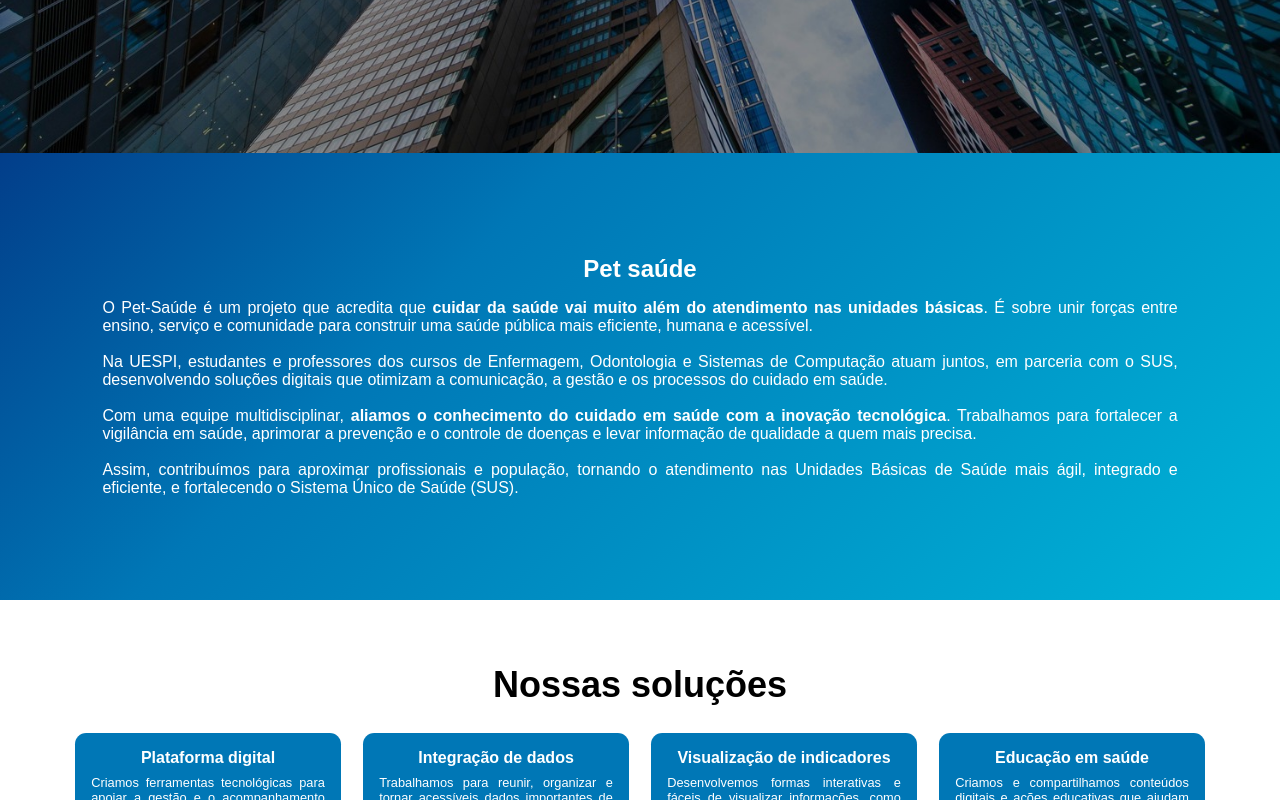
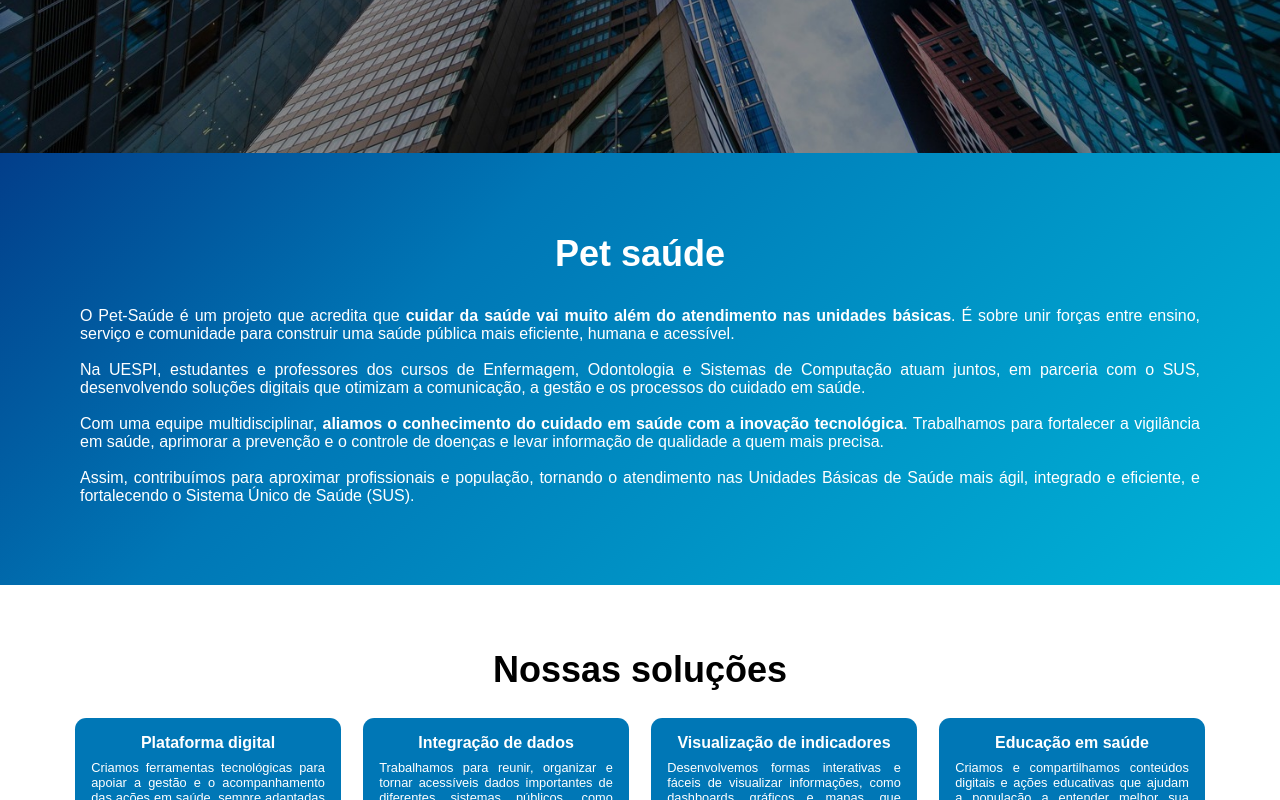
Before and after one commit to eumarianamota/pet-saude, a plain HTML site: page index.html in a window 1280 px wide. Shown: the part 647-1447 px from the top of the page. Drawn offline with Linux system fonts and the light colour scheme.

Commit message:
commiting

```diff
--- a/css/responsivity.css
+++ b/css/responsivity.css
@@ -6,6 +6,10 @@
     #home .content h1{
         width: 34rem;
         text-align: justify;
+    }
+
+    #about {
+        padding: 5rem;
     }
 
     #about h2{
--- a/css/style.css
+++ b/css/style.css
@@ -53,12 +53,17 @@
 #about {
     background: var(--gradient);
     text-align: justify;
-    padding: 8% 8%;
+    padding: 2rem;
     color: white;
+
+    display: block;
+    justify-content: center;
+    align-items: center;
 }
 
 #about h2 {
-    margin-bottom: 1rem;
+    font-size: 2.25rem;
+    margin-bottom: 2rem;
 }
 
 #work-method {
--- a/index.html
+++ b/index.html
@@ -19,8 +19,8 @@
     </div>
 
     <div id="about">
-        <h2>Pet saúde</h2>
-        <div class="about-container">
+        <div>
+            <h2>Pet saúde</h2>
             <div class="content">
                 <p>O Pet-Saúde é um projeto que acredita que <strong>cuidar da saúde vai muito além do atendimento nas unidades básicas</strong>. É sobre unir forças entre ensino, serviço e comunidade para construir uma saúde pública mais eficiente, humana e acessível. <br> <br>
 
```
